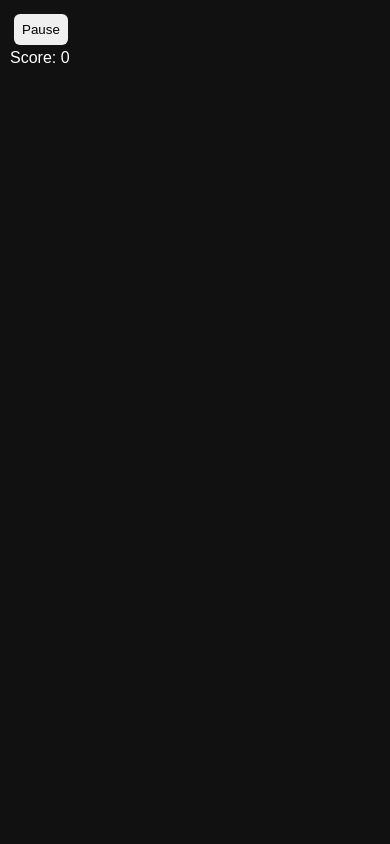
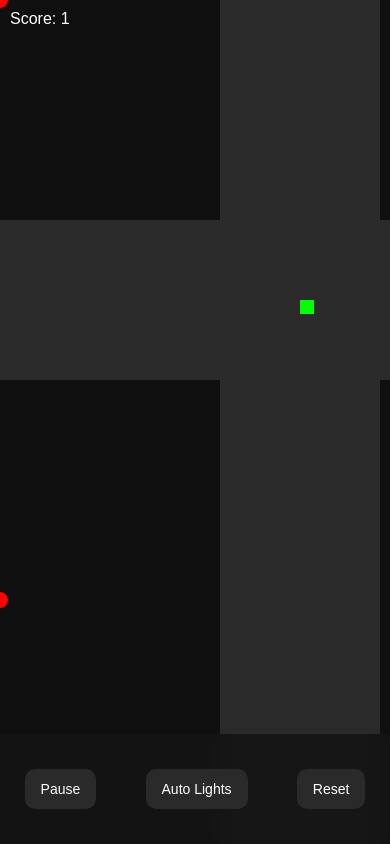
Before and after one commit to ptjj99q6tb-cloud/-index.html, a plain HTML site: page index.html in a window 390 px wide. Drawn offline with Linux system fonts and the light colour scheme.

Commit message:
Refactor mobile UI and camera controls
Updated the title and modified styles for mobile UI. Enhanced camera controls and adjusted traffic light logic.

```diff
--- a/index.html
+++ b/index.html
@@ -3,23 +3,66 @@
 <head>
 <meta charset="UTF-8"/>
 <meta name="viewport" content="width=device-width, initial-scale=1.0"/>
-<title>Intersection Controller REAL</title>
+<title>Intersection Controller Mobile</title>
 
 <style>
-body { margin:0; background:#111; overflow:hidden; font-family:Arial; }
-canvas { display:block; }
-#ui {
-  position:fixed; top:10px; left:10px; color:white; z-index:10;
+body {
+  margin:0;
+  overflow:hidden;
+  background:#0f0f10;
+  font-family:Arial;
 }
-button { padding:8px; margin:4px; border-radius:6px; border:none; }
+
+canvas {
+  display:block;
+}
+
+/* MOBILE HUD */
+#hud {
+  position:fixed;
+  bottom:0;
+  left:0;
+  width:100%;
+  height:110px;
+  background:rgba(20,20,20,0.9);
+  display:flex;
+  align-items:center;
+  justify-content:space-around;
+  color:white;
+  z-index:10;
+  backdrop-filter: blur(10px);
+}
+
+button {
+  padding:12px 16px;
+  border:none;
+  border-radius:10px;
+  background:#2a2a2a;
+  color:white;
+  font-size:14px;
+}
+
+/* TOP INFO */
+#topbar {
+  position:fixed;
+  top:10px;
+  left:10px;
+  color:white;
+  z-index:10;
+}
 </style>
 </head>
 
 <body>
 
-<div id="ui">
+<div id="topbar">
+  Score: <span id="score">0</span>
+</div>
+
+<div id="hud">
   <button onclick="togglePause()">Pause</button>
-  <div>Score: <span id="score">0</span></div>
+  <button onclick="toggleLightsMode()">Auto Lights</button>
+  <button onclick="reset()">Reset</button>
 </div>
 
 <canvas id="c"></canvas>
@@ -28,168 +71,174 @@ button { padding:8px; margin:4px; border-radius:6px; border:none; }
 const canvas = document.getElementById("c");
 const ctx = canvas.getContext("2d");
 
-canvas.width = window.innerWidth;
-canvas.height = window.innerHeight;
+canvas.width = innerWidth;
+canvas.height = innerHeight;
 
-// ---------------- SIM STATE ----------------
-let paused = false;
-let score = 0;
+// ---------------- CAMERA (mobile feel) ----------------
+let camX = 0;
+let camY = 0;
+let zoom = 1;
 
-// ---------------- ROADS (CENTER CROSS) ----------------
-const cx = canvas.width/2;
-const cy = canvas.height/2;
+// drag camera
+let dragging = false;
+let lastX, lastY;
 
-const roadWidth = 120;
+canvas.addEventListener("mousedown",(e)=>{
+  dragging = true;
+  lastX = e.clientX;
+  lastY = e.clientY;
+});
 
-// ---------------- TRAFFIC LIGHT STATE MACHINE ----------------
-let phase = "NS"; // NS, EW, YELLOW
-let timer = 0;
+canvas.addEventListener("mousemove",(e)=>{
+  if(!dragging) return;
+  camX += (e.clientX-lastX);
+  camY += (e.clientY-lastY);
+  lastX = e.clientX;
+  lastY = e.clientY;
+});
 
-// ---------------- WAYPOINTS ----------------
-// Cars follow a path instead of free movement
-function createPath(dir){
-  if(dir === "N"){
-    return [{x:cx, y:canvas.height+50},{x:cx,y:cy-roadWidth},{x:cx,-50}];
+canvas.addEventListener("mouseup",()=>dragging=false);
+
+// touch support
+canvas.addEventListener("touchstart",(e)=>{
+  let t=e.touches[0];
+  dragging=true;
+  lastX=t.clientX;
+  lastY=t.clientY;
+});
+canvas.addEventListener("touchmove",(e)=>{
+  let t=e.touches[0];
+  camX += (t.clientX-lastX);
+  camY += (t.clientY-lastY);
+  lastX=t.clientX;
+  lastY=t.clientY;
+});
+canvas.addEventListener("touchend",()=>dragging=false);
+
+// ---------------- GAME STATE ----------------
+let paused=false;
+let autoLights=true;
+let score=0;
+
+// ---------------- CITY GRID ----------------
+const gridSize = 600;
+const intersections = [
+  {x:0,y:0},
+  {x:gridSize,y:0},
+  {x:0,y:gridSize},
+  {x:gridSize,y:gridSize}
+];
+
+// ---------------- TRAFFIC LIGHT ----------------
+class Light {
+  constructor(x,y){
+    this.x=x;
+    this.y=y;
+    this.phase=0;
+    this.timer=0;
   }
-  if(dir === "S"){
-    return [{x:cx, y:-50},{x:cx,y:cy+roadWidth},{x:cx,canvas.height+50}];
+
+  update(){
+    this.timer++;
+
+    if(this.timer>200){
+      this.phase=(this.phase+1)%2;
+      this.timer=0;
+    }
   }
-  if(dir === "E"){
-    return [{x:-50, y:cy},{x:cx-roadWidth,y:cy},{x:canvas.width+50,cy}];
+
+  nsGreen(){
+    return this.phase===0;
   }
-  if(dir === "W"){
-    return [{x:canvas.width+50, y:cy},{x:cx+roadWidth,y:cy},{x:-50,cy}];
+
+  draw(){
+    ctx.fillStyle=this.nsGreen()?"green":"red";
+    ctx.beginPath();
+    ctx.arc(this.x,this.y,8,0,Math.PI*2);
+    ctx.fill();
   }
 }
 
+let lights = intersections.map(p=>new Light(p.x,p.y));
+
 // ---------------- VEHICLE ----------------
 class Car {
-  constructor(type, dir){
-    this.type = type;
-    this.path = createPath(dir);
-    this.i = 0;
-    this.x = this.path[0].x;
-    this.y = this.path[0].y;
-    this.speed = type==="fast"?3:type==="truck"?1.5:2.2;
-    this.size = type==="truck"?26:16;
-    this.priority = type==="ambulance";
-  }
-
-  currentTarget(){
-    return this.path[this.i];
+  constructor(x,y,dir){
+    this.x=x;
+    this.y=y;
+    this.dir=dir;
+    this.speed=2+Math.random();
+    this.size=14;
   }
 
   update(){
-    if(this.i >= this.path.length-1){
-      score += this.priority ? 5 : 1;
-      document.getElementById("score").innerText = score;
-      this.dead = true;
-      return;
+    let l = lights[0];
+
+    let inCross =
+      Math.abs(this.x-gridSize/2)<60 &&
+      Math.abs(this.y-gridSize/2)<60;
+
+    let stop = !l.nsGreen() && inCross;
+
+    if(!stop){
+      if(this.dir==="E") this.x+=this.speed;
+      if(this.dir==="W") this.x-=this.speed;
+      if(this.dir==="N") this.y-=this.speed;
+      if(this.dir==="S") this.y+=this.speed;
     }
 
-    let t = this.currentTarget();
-
-    let dx = t.x - this.x;
-    let dy = t.y - this.y;
-    let dist = Math.hypot(dx,dy);
-
-    // ---------------- TRAFFIC LOGIC ----------------
-    let inIntersection =
-      Math.abs(this.x-cx)<roadWidth &&
-      Math.abs(this.y-cy)<roadWidth;
-
-    let blocked =
-      !this.priority &&
-      inIntersection &&
-      ((phase==="NS" && (dx!==0)) || (phase==="EW" && (dy!==0)));
-
-    if(!blocked){
-      this.x += (dx/dist)*this.speed;
-      this.y += (dy/dist)*this.speed;
-    }
-
-    if(dist < 5){
-      this.i++;
+    // score when leaving
+    if(this.x<-200||this.x>1200||this.y<-200||this.y>1200){
+      score++;
+      document.getElementById("score").innerText=score;
+      this.dead=true;
     }
   }
 
   draw(){
-    ctx.fillStyle =
-      this.type==="ambulance"?"white":
-      this.type==="truck"?"orange":
-      this.type==="fast"?"cyan":"lime";
-
-    ctx.fillRect(this.x-this.size/2,this.y-this.size/2,this.size,this.size);
+    ctx.fillStyle="lime";
+    ctx.fillRect(this.x,this.y,this.size,this.size);
   }
 }
 
-// ---------------- SPAWNING ----------------
-let cars = [];
+let cars=[];
 
 function spawn(){
-  const types=["car","car","fast","truck","ambulance"];
-  const dirs=["N","S","E","W"];
+  let dirs=["N","S","E","W"];
+  let d=dirs[Math.floor(Math.random()*4)];
 
-  cars.push(new Car(
-    types[Math.floor(Math.random()*types.length)],
-    dirs[Math.floor(Math.random()*4)]
-  ));
+  let x=gridSize/2;
+  let y=gridSize/2;
+
+  cars.push(new Car(x,y,d));
 }
 
-setInterval(()=>{ if(!paused) spawn(); },700);
+setInterval(()=>{ if(!paused) spawn(); },900);
 
-// ---------------- TRAFFIC LIGHT ENGINE ----------------
-function updateLights(){
-  timer++;
+// ---------------- DRAW CITY ----------------
+function drawRoads(){
+  ctx.fillStyle="#2a2a2a";
 
-  if(phase==="NS" && timer>240){
-    phase="YELLOW"; timer=0;
-  }
-  else if(phase==="YELLOW" && timer>60){
-    phase="EW"; timer=0;
-  }
-  else if(phase==="EW" && timer>240){
-    phase="YELLOW"; timer=0;
-  }
-  else if(phase==="YELLOW" && timer>60){
-    phase="NS"; timer=0;
-  }
-}
-
-// ---------------- DRAW ROAD ----------------
-function drawRoad(){
-  ctx.fillStyle="#333";
-
-  // vertical
-  ctx.fillRect(cx-roadWidth,0,roadWidth*2,canvas.height);
-
-  // horizontal
-  ctx.fillRect(0,cy-roadWidth,canvas.width,roadWidth*2);
-}
-
-// ---------------- DRAW LIGHTS ----------------
-function drawLights(){
-  ctx.fillStyle = phase==="NS"?"green":"red";
-  ctx.fillRect(cx-40,cy-roadWidth-30,10,10);
-  ctx.fillRect(cx+30,cy+roadWidth+20,10,10);
-
-  ctx.fillStyle = phase==="EW"?"green":"red";
-  ctx.fillRect(cx-roadWidth-30,cy+30,10,10);
-  ctx.fillRect(cx+roadWidth+20,cy-40,10,10);
+  ctx.fillRect(gridSize/2-80,0,160,1200);
+  ctx.fillRect(0,gridSize/2-80,1200,160);
 }
 
 // ---------------- LOOP ----------------
 function loop(){
-  if(!paused) updateLights();
-
+  ctx.setTransform(1,0,0,1,0,0);
   ctx.clearRect(0,0,canvas.width,canvas.height);
 
-  drawRoad();
-  drawLights();
+  ctx.translate(camX,camY);
+  ctx.scale(zoom,zoom);
+
+  drawRoads();
+
+  if(autoLights) lights.forEach(l=>l.update());
+  lights.forEach(l=>l.draw());
 
   cars.forEach(c=>c.update());
   cars.forEach(c=>c.draw());
-  cars = cars.filter(c=>!c.dead);
+  cars=cars.filter(c=>!c.dead);
 
   requestAnimationFrame(loop);
 }
@@ -197,9 +246,9 @@ function loop(){
 loop();
 
 // ---------------- UI ----------------
-function togglePause(){
-  paused=!paused;
-}
+function togglePause(){ paused=!paused; }
+function toggleLightsMode(){ autoLights=!autoLights; }
+function reset(){ cars=[]; score=0; }
 </script>
 
 </body>
```
